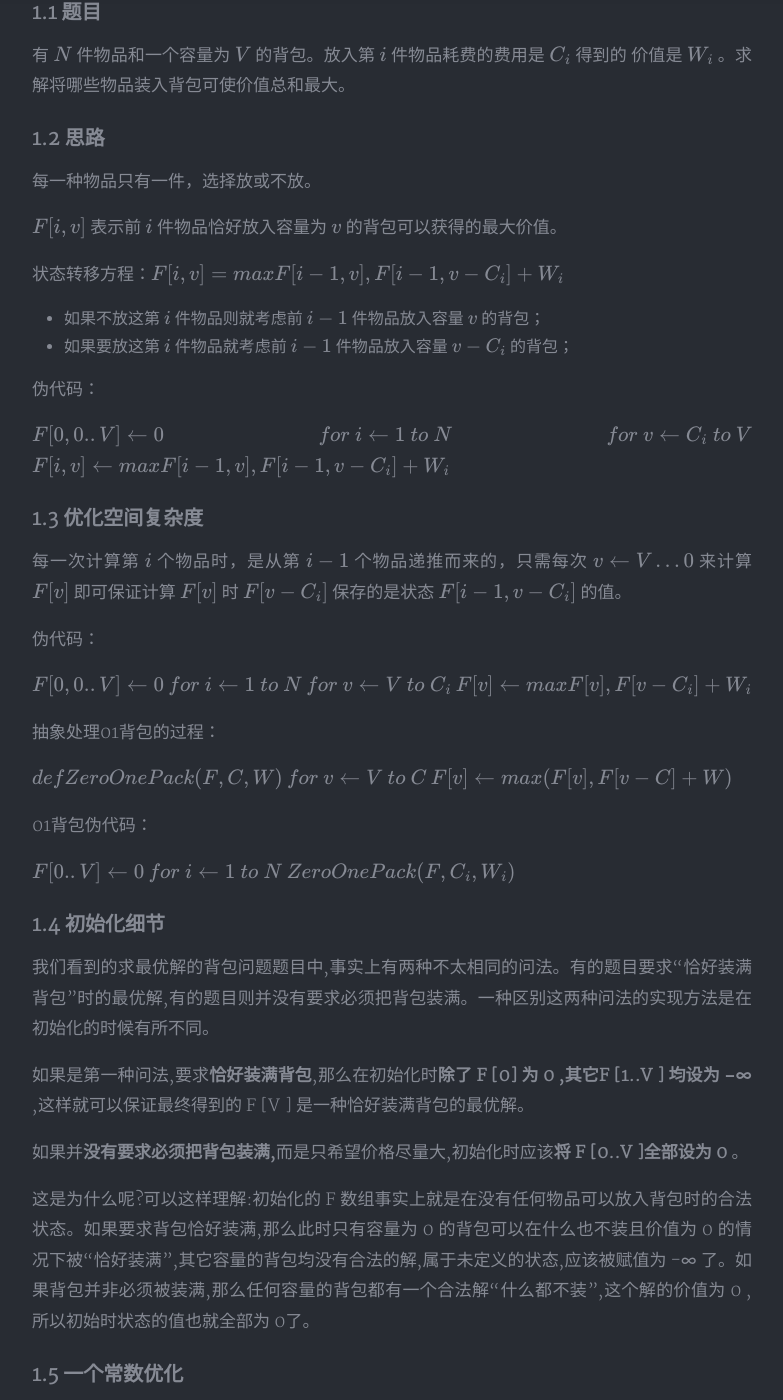
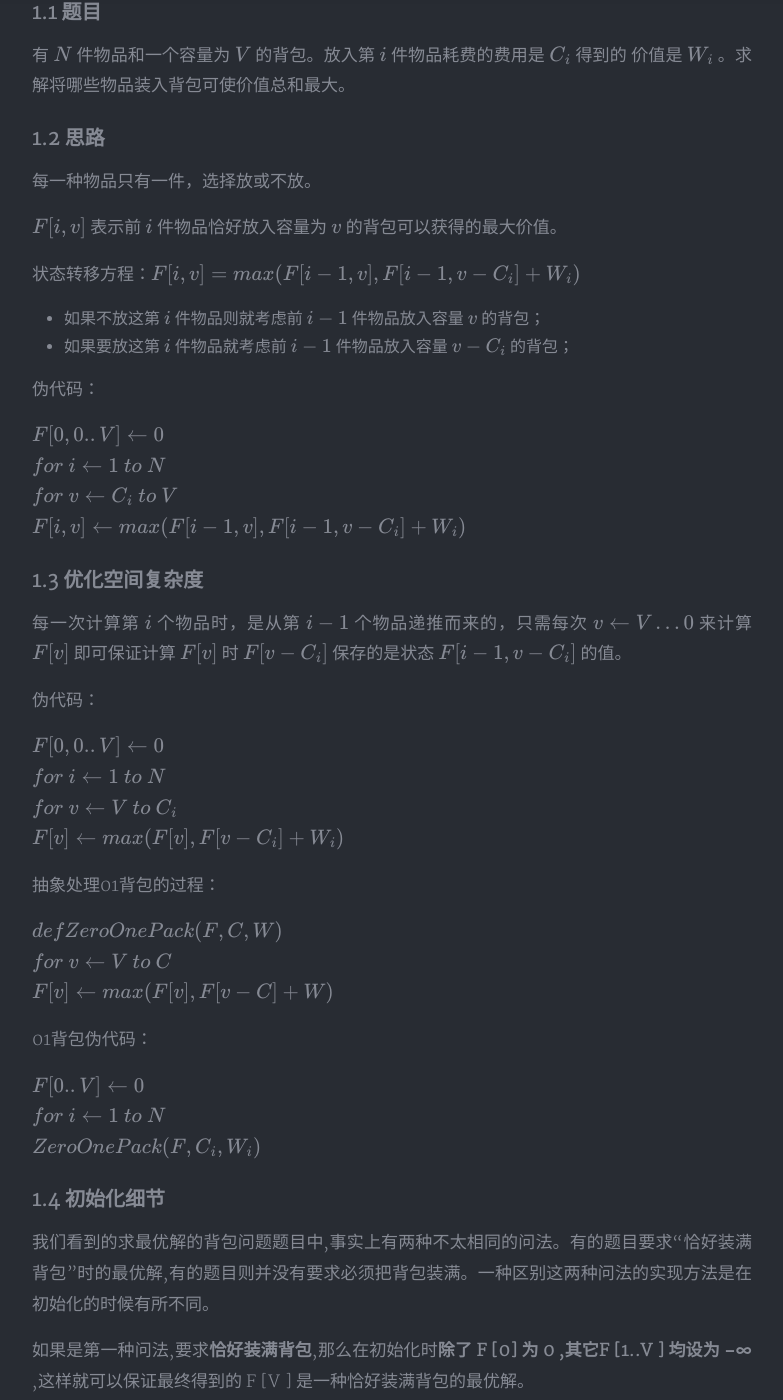
Before and after one commit to Wanghn233/wanghn233.github.io, a Jekyll site: the page built from _posts/2019-01-21-背包问题.md, in a window 1280 px wide and 1400 px high, scrolled down 513 px. Shown: the whole window, without its empty margins (248-1031 px from the left). Built offline with Jekyll 4.4.1, drawn with Linux system fonts in a browser that asks for light colours; nearby versions of some CDN libraries; formulas are drawn with MathJax 3; a style sheet for code colours, icons or effects is not loaded.

Commit message:
修改公式

```diff
--- a/_posts/2019-01-21-背包问题.md
+++ b/_posts/2019-01-21-背包问题.md
@@ -22,7 +22,7 @@
 
 $F[i,v]$ 表示前 $i$ 件物品恰好放入容量为 $v$ 的背包可以获得的最大价值。
 
-状态转移方程：$F [i, v] = max\{F [i − 1, v], F [i − 1, v − C_i ] + W_i\}$
+状态转移方程：$F [i, v] = max(F [i − 1, v], F [i − 1, v − C_i ] + W_i)$
 
 - 如果不放这第 $i$ 件物品则就考虑前 $i-1$ 件物品放入容量 $v$ 的背包；
 - 如果要放这第 $i$ 件物品就考虑前 $i-1$ 件物品放入容量 $v-C_i$ 的背包；
@@ -32,7 +32,7 @@
 $F [0, 0..V ] ← 0$
 $for\ i ← 1\ to\ N$
 	$for\ v ← C_i\ to\ V$
-		$F [i, v] ← max\{F [i − 1, v], F [i − 1, v − C_i ] + W_i \}$
+		$F [i, v] ← max(F [i − 1, v], F [i − 1, v − C_i ] + W_i )$
 
 ### 1.3 优化空间复杂度
 
@@ -43,7 +43,7 @@
 $F [0, 0..V ] ← 0$
 $for\ i ← 1\ to\ N$
 	$for\ v ← V\ to\ C_i$
-		$F [v] ← max\{F [v], F [v − C_i ] + W_i \}$
+		$F [v] ← max(F [v], F [v − C_i ] + W_i )$
 
 
 抽象处理01背包的过程：
```
